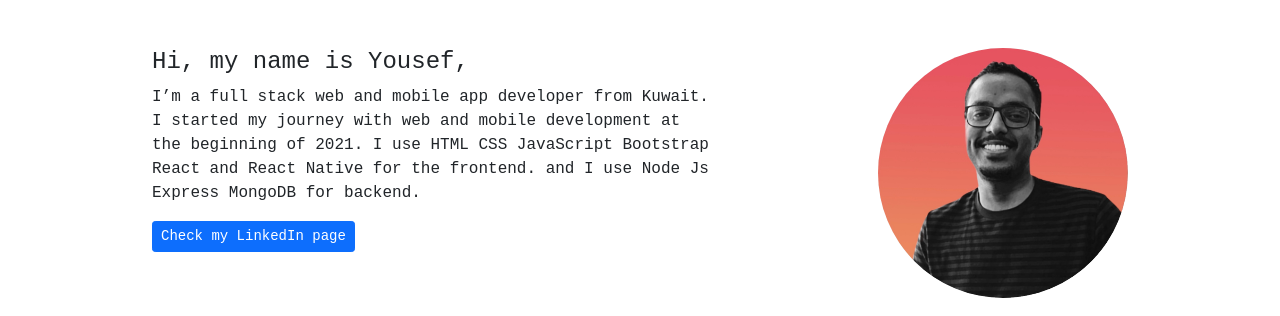
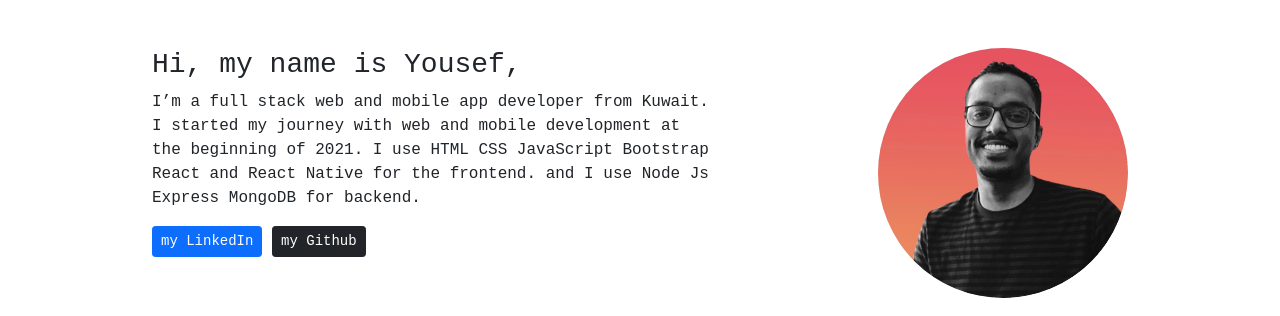
Before and after one commit to YousefProjects/my-portfolio, a plain HTML site: page index.html in a window 1280 px wide. Shown: the top 316 px of the page. Drawn offline with nearby package versions, Linux system fonts and the light colour scheme.

Commit message:
my github link

```diff
--- a/index.html
+++ b/index.html
@@ -49,7 +49,7 @@
             </div>
             <!-- bio -->
             <div class="col-md-7 text-center text-md-start pb-3">
-                <h4>Hi, my name is Yousef,</h4>
+                <h3>Hi, my name is Yousef,</h3>
                 <p>
                     I’m a full stack web and mobile app developer from
                     Kuwait. I started my journey with web and mobile development at the beginning of 2021. I use HTML CSS JavaScript Bootstrap React and React Native for the frontend. and I use Node Js Express MongoDB for backend.
@@ -59,7 +59,14 @@
                     href="https://www.linkedin.com/in/yousef-riyad-71a740218/"
                     target="_blank"
                     role="button"
-                    >Check my LinkedIn page</a
+                    >my LinkedIn</a
+                >
+                <a
+                    class="btn btn-dark btn-sm"
+                    href="https://github.com/YousefProjects"
+                    target="_blank"
+                    role="button"
+                    >my Github</a
                 >
             </div>
         </div>
@@ -184,7 +191,7 @@
                     border-radius: 5px;"
                 />
                 <div class="card-body">
-                    <div class="row">
+                    <div class="row ">
                         <i class="col-2 fa-2x fab fa-html5"></i>
                         <i class="col-2 fa-2x fab fa-css3-alt"></i>
                         <i class="col-2 fa-2x fab fa-bootstrap"></i>
```
